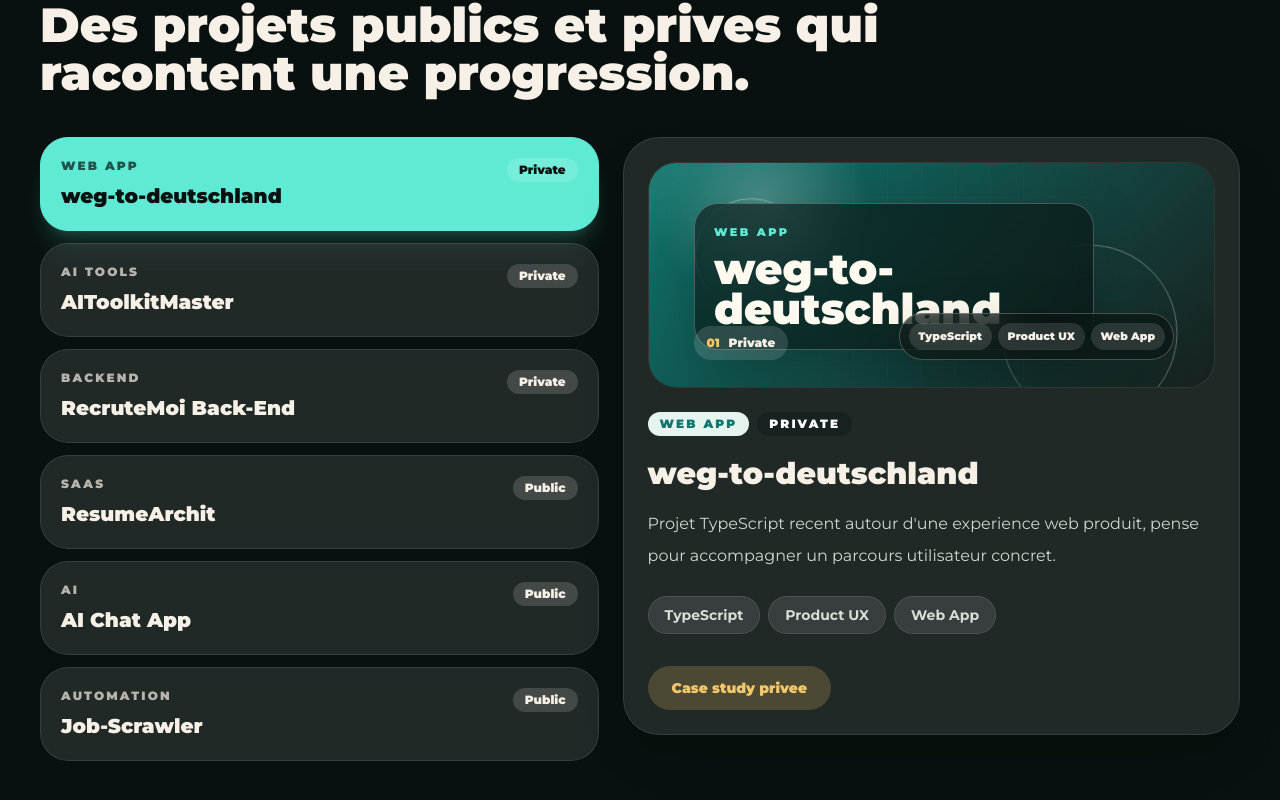
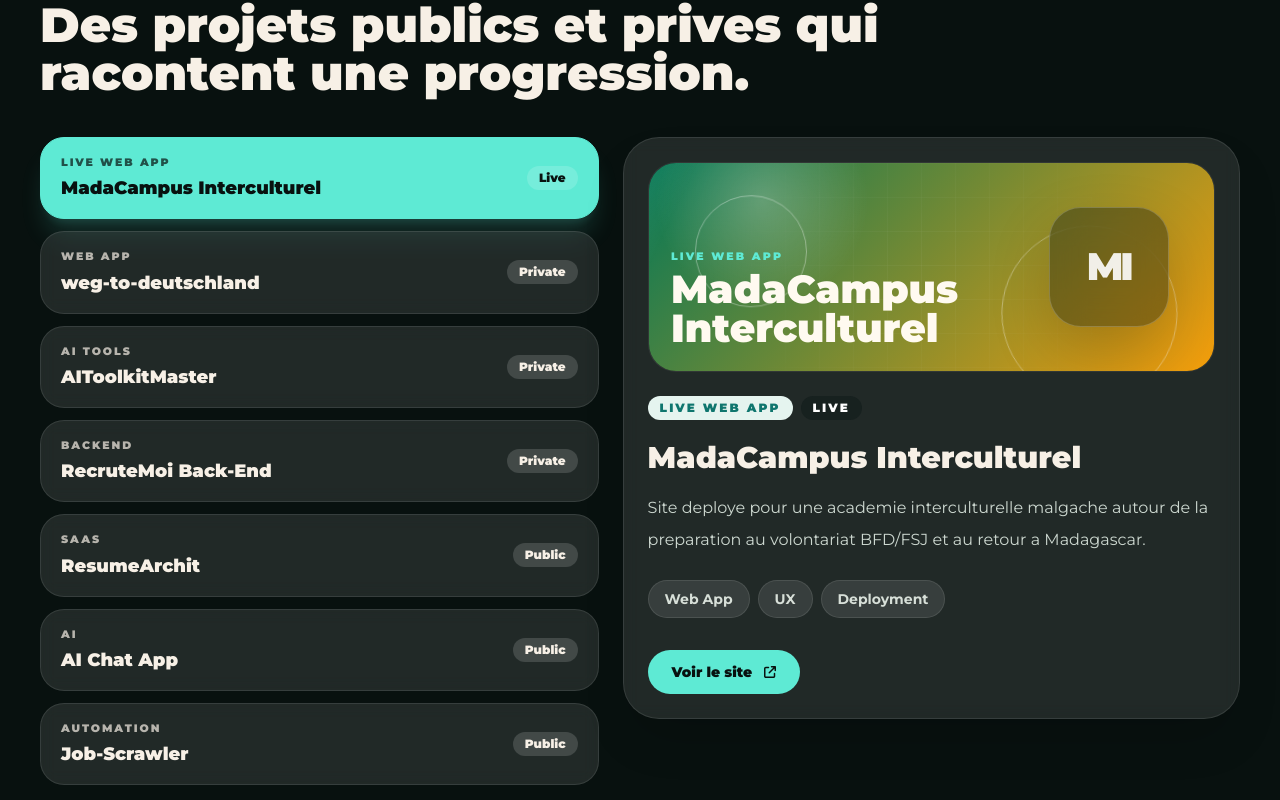
Before and after one commit to Chamssidine/my-portfolio, a React (Vite) app: page / in a window 1280 px wide. Shown: the part 2530-3330 px from the top of the page. Built offline with nearby package versions, Linux system fonts and the light colour scheme.

Commit message:
feat: add global styles and home page components with project showcase section

```diff
--- a/src/index.css
+++ b/src/index.css
@@ -228,7 +228,7 @@ body {
 
 .project-cover {
   position: relative;
-  height: 14rem;
+  height: 13rem;
   overflow: hidden;
   background:
     radial-gradient(circle at 20% 18%, rgba(255, 255, 255, 0.24), transparent 22%),
@@ -278,83 +278,73 @@ body {
   animation-delay: 1.4s;
 }
 
-.project-cover-panel {
+.project-cover-mark {
   position: absolute;
-  border: 1px solid rgba(255, 255, 255, 0.24);
-  background: rgba(8, 17, 15, 0.58);
-  box-shadow: 0 24px 60px rgba(0, 0, 0, 0.22);
-  backdrop-filter: blur(18px);
+  right: 8%;
+  top: 50%;
+  display: grid;
+  height: 7.5rem;
+  width: 7.5rem;
+  place-items: center;
+  transform: translateY(-50%);
+  border: 1px solid rgba(255, 255, 255, 0.2);
+  border-radius: 2rem;
+  background: rgba(8, 17, 15, 0.36);
+  color: rgba(255, 255, 255, 0.9);
+  font-size: 2.4rem;
+  font-weight: 900;
+  letter-spacing: -0.08em;
+  box-shadow: 0 24px 60px rgba(0, 0, 0, 0.18);
+  backdrop-filter: blur(16px);
 }
 
-.panel-main {
-  left: 8%;
-  top: 18%;
-  width: min(72%, 25rem);
-  border-radius: 1.5rem;
-  padding: 1.2rem;
+.project-cover-title {
+  position: absolute;
+  bottom: 1.4rem;
+  left: 1.4rem;
+  right: 10rem;
 }
 
-.panel-main span {
+.project-cover-title span {
   display: block;
   color: #5eead4;
-  font-size: 0.7rem;
+  font-size: 0.68rem;
   font-weight: 900;
-  letter-spacing: 0.22em;
+  letter-spacing: 0.2em;
   text-transform: uppercase;
 }
 
-.panel-main strong {
+.project-cover-title strong {
   display: block;
-  margin-top: 0.55rem;
+  margin-top: 0.35rem;
   color: #fffaf0;
-  font-size: clamp(1.6rem, 5vw, 2.65rem);
+  font-size: clamp(1.5rem, 4vw, 2.45rem);
   font-weight: 900;
-  line-height: 0.95;
+  line-height: 1;
+  text-wrap: balance;
 }
 
-.panel-side {
-  right: 7%;
-  bottom: 12%;
-  display: flex;
-  max-width: 54%;
-  flex-wrap: wrap;
-  gap: 0.4rem;
-  border-radius: 999px;
-  padding: 0.55rem;
-}
+@media (max-width: 640px) {
+  .project-cover-mark {
+    height: 5.5rem;
+    width: 5.5rem;
+    border-radius: 1.5rem;
+    font-size: 1.7rem;
+  }
 
-.panel-side i {
-  border-radius: 999px;
-  background: rgba(255, 255, 255, 0.12);
-  color: #f7f0e6;
-  font-size: 0.68rem;
-  font-style: normal;
-  font-weight: 900;
-  padding: 0.35rem 0.6rem;
-}
-
-.project-cover-code {
-  position: absolute;
-  bottom: 12%;
-  left: 8%;
-  display: flex;
-  align-items: center;
-  gap: 0.55rem;
-  border-radius: 999px;
-  background: rgba(255, 255, 255, 0.14);
-  color: #f7f0e6;
-  font-size: 0.75rem;
-  font-weight: 900;
-  padding: 0.5rem 0.8rem;
-}
-
-.project-cover-code b {
-  color: #f4c76b;
+  .project-cover-title {
+    right: 7.5rem;
+  }
 }
 
 .project-cover-journey {
   --cover-a: #0f766e;
   --cover-b: #17211f;
+}
+
+.project-cover-campus {
+  --cover-a: #047857;
+  --cover-b: #f59e0b;
 }
 
 .project-cover-ai {
--- a/src/pages/Home.jsx
+++ b/src/pages/Home.jsx
@@ -14,6 +14,20 @@ import {
 } from "react-icons/fa6";
 
 const projects = [
+  {
+    title: "MadaCampus Interculturel",
+    category: "Live Web App",
+    visibility: "Live",
+    url: "https://madacampus-preview-626987138763.europe-west1.run.app/",
+    linkLabel: { fr: "Voir le site", de: "Website ansehen", en: "View live site" },
+    visual: "campus",
+    tech: ["Web App", "UX", "Deployment"],
+    description: {
+      fr: "Site deploye pour une academie interculturelle malgache autour de la preparation au volontariat BFD/FSJ et au retour a Madagascar.",
+      de: "Live-Website fur eine madagassische interkulturelle Akademie zur Vorbereitung auf BFD/FSJ und Ruckkehr nach Madagaskar.",
+      en: "Live website for a Malagasy intercultural academy focused on BFD/FSJ volunteer preparation and return to Madagascar.",
+    },
+  },
   {
     title: "weg-to-deutschland",
     category: "Web App",
@@ -292,18 +306,17 @@ function ProjectVisual({ project }) {
       <div className="project-cover-grid" />
       <div className="project-cover-orbit orbit-a" />
       <div className="project-cover-orbit orbit-b" />
-      <div className="project-cover-panel panel-main">
+      <div className="project-cover-mark">
+        {project.title
+          .split(/[\s-]+/)
+          .slice(0, 2)
+          .map((word) => word[0])
+          .join("")
+          .toUpperCase()}
+      </div>
+      <div className="project-cover-title">
         <span>{project.category}</span>
         <strong>{project.title}</strong>
-      </div>
-      <div className="project-cover-panel panel-side">
-        {project.tech.slice(0, 3).map((tech) => (
-          <i key={tech}>{tech}</i>
-        ))}
-      </div>
-      <div className="project-cover-code">
-        <b>01</b>
-        <span>{project.visibility}</span>
       </div>
     </div>
   );
@@ -540,20 +553,20 @@ function Home({ language }) {
                 key={project.title}
                 type="button"
                 onClick={() => setActiveProject(project)}
-                className={`rounded-[28px] border p-5 text-left transition ${
+                className={`rounded-[24px] border px-5 py-4 text-left transition ${
                   activeProject.title === project.title
                     ? "border-[#5eead4] bg-[#5eead4] text-[#08110f] shadow-xl shadow-[#5eead4]/15"
                     : "border-white/10 bg-white/10 text-[#f7f0e6] backdrop-blur hover:-translate-y-1 hover:border-[#5eead4]/50"
                 }`}
               >
-                <div className="flex items-start justify-between gap-4">
+                <div className="flex items-center justify-between gap-4">
                   <div>
-                    <p className="text-xs font-black uppercase tracking-[0.18em] opacity-70">
+                    <p className="text-[0.68rem] font-black uppercase tracking-[0.18em] opacity-70">
                       {project.category}
                     </p>
-                    <h3 className="mt-2 text-xl font-black">{project.title}</h3>
+                    <h3 className="mt-1 text-lg font-black">{project.title}</h3>
                   </div>
-                  <span className="rounded-full bg-white/15 px-3 py-1 text-xs font-black">
+                  <span className="shrink-0 rounded-full bg-white/15 px-3 py-1 text-xs font-black">
                     {project.visibility}
                   </span>
                 </div>
@@ -596,7 +609,7 @@ function Home({ language }) {
                 rel="noopener noreferrer"
                 className="mt-8 inline-flex items-center gap-3 rounded-full bg-[#5eead4] px-6 py-3 text-sm font-black text-[#08110f] transition hover:-translate-y-1 hover:bg-[#f4c76b]"
               >
-                {t.publicLabel}
+                {activeProject.linkLabel?.[language] || t.publicLabel}
                 <FaArrowUpRightFromSquare className="text-xs" />
               </a>
             ) : (
```
